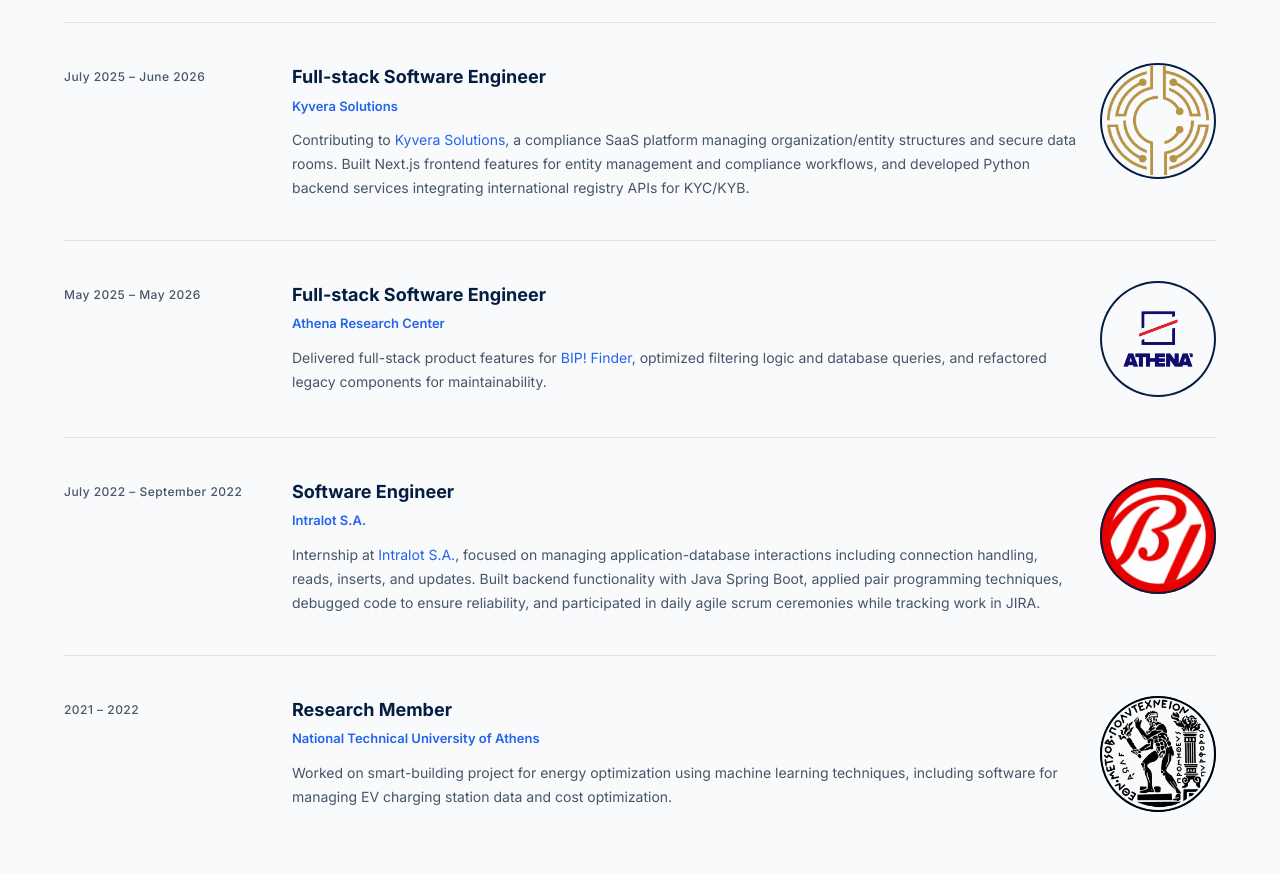
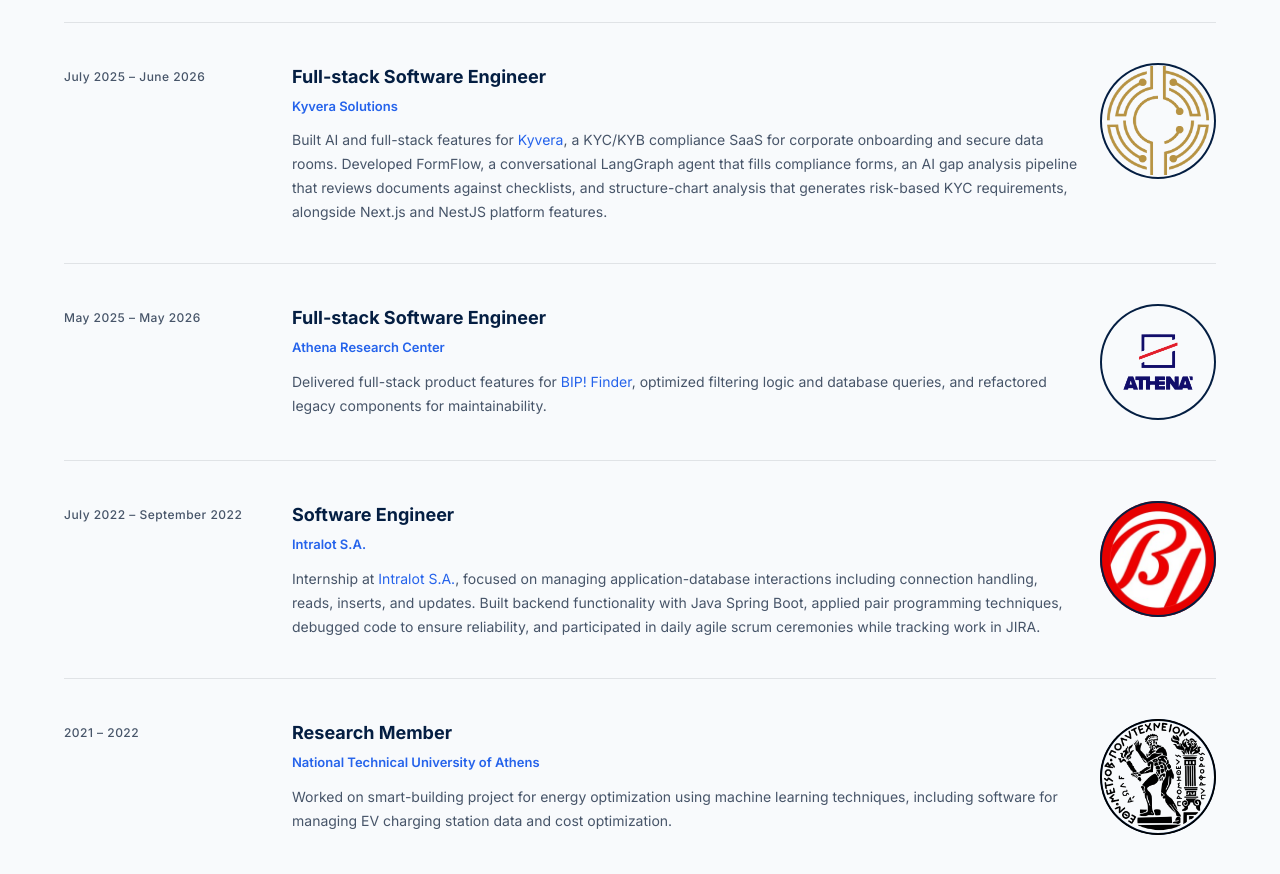
Before and after one commit to dionisisdiamantis/dionisisdiamantis.com, a plain HTML site: page index.html in a window 1280 px wide. Shown: the part 2080-2954 px from the top of the page. Drawn offline with Linux system fonts and the light colour scheme; no server answers.

Commit message:
Rewrite Kyvera experience description around AI work.
Co-Authored-By: Claude Opus 5.5 <noreply@anthropic.com>

```diff
--- a/index.html
+++ b/index.html
@@ -146,7 +146,7 @@
                 <h3>Full-stack Software Engineer</h3>
                 <div class="company">Kyvera Solutions</div>
               </div>
-              <p>Contributing to <a class="project-link" href="https://kyverasolutions.com" target="_blank" rel="noopener">Kyvera Solutions</a>, a compliance SaaS platform managing organization/entity structures and secure data rooms. Built Next.js frontend features for entity management and compliance workflows, and developed Python backend services integrating international registry APIs for KYC/KYB.</p>
+              <p>Built AI and full-stack features for <a class="project-link" href="https://kyverasolutions.com" target="_blank" rel="noopener">Kyvera</a>, a KYC/KYB compliance SaaS for corporate onboarding and secure data rooms. Developed FormFlow, a conversational LangGraph agent that fills compliance forms, an AI gap analysis pipeline that reviews documents against checklists, and structure-chart analysis that generates risk-based KYC requirements, alongside Next.js and NestJS platform features.</p>
             </div>
             <div class="exp-badge exp-badge--kyvera">
               <img src="./assets/images/kyvera.png" alt="Kyvera Solutions logo" />
```
